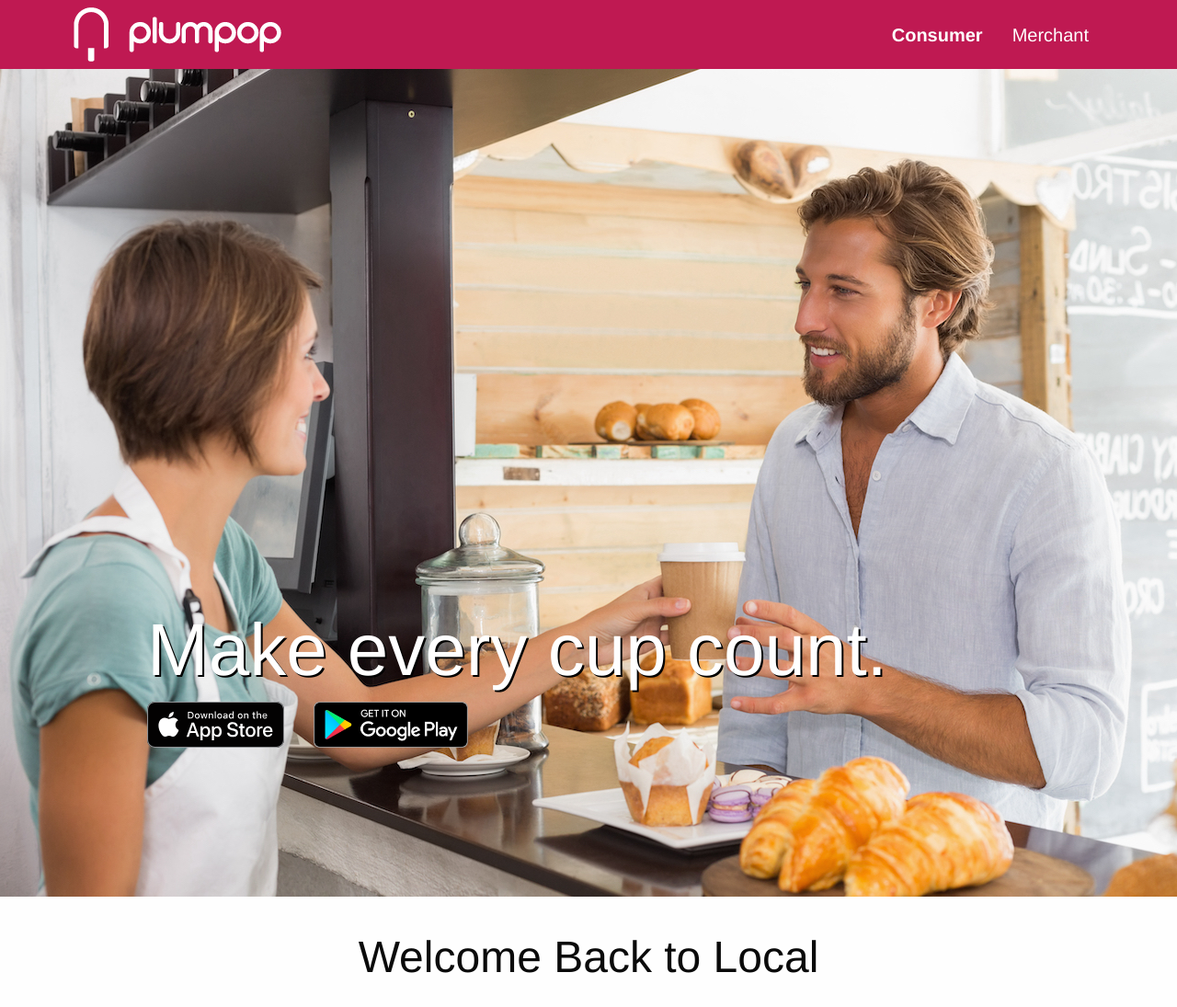
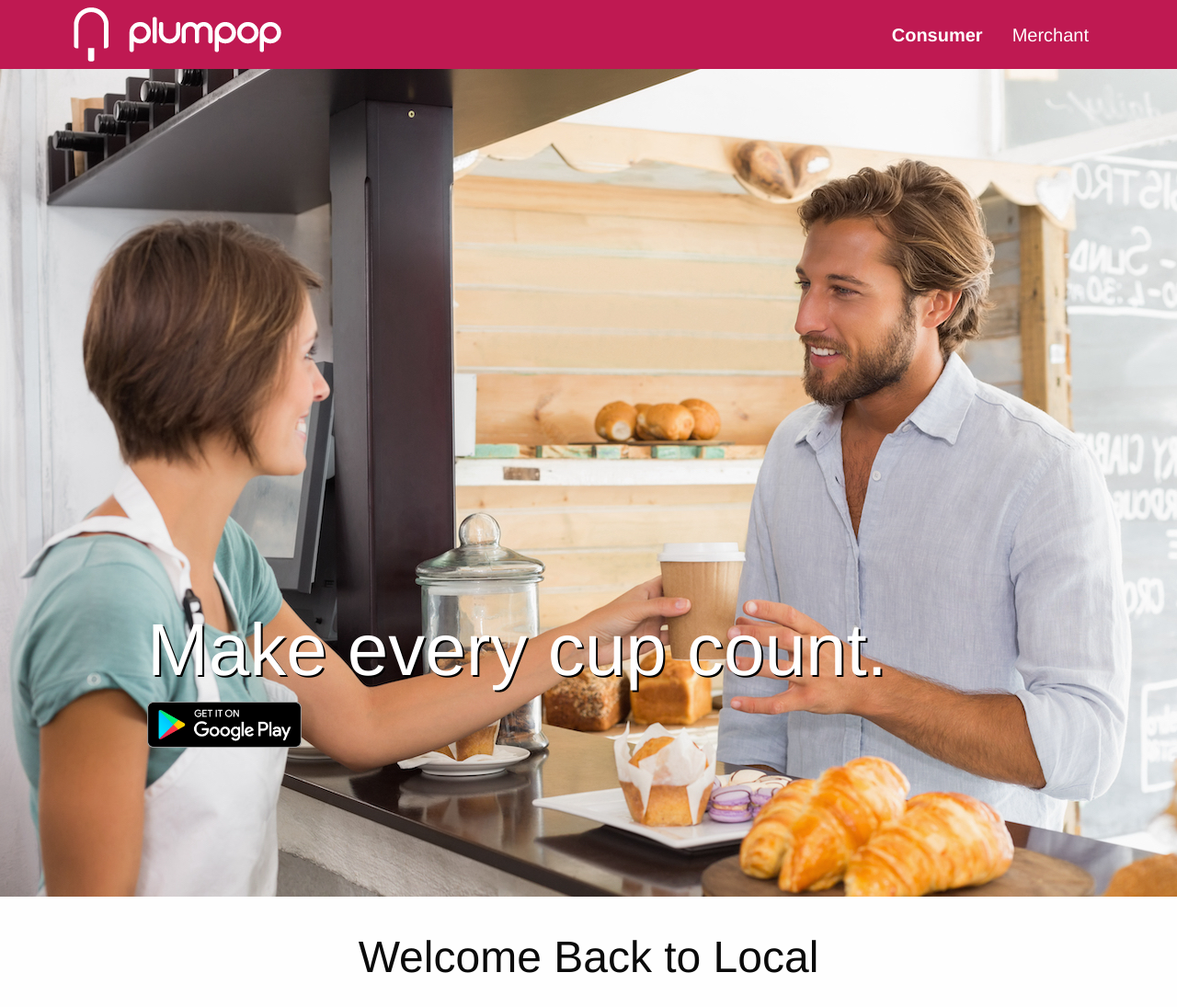
Before and after one commit to PlumPop/website, a plain HTML site: page index.html in a window 1280 px wide. Shown: the top 1095 px of the page at 92% size. Drawn offline with Linux system fonts and the light colour scheme.

Commit message:
Removed the Apple app store buttons. Updated the Google Play store URL.

```diff
--- a/index.html
+++ b/index.html
@@ -88,14 +88,6 @@
             </div>
             <div class="cell show-for-medium">
                 <div class="grid-x">
-                    <div class="cell shrink download-app-medium-container">
-                        <a id="download-ios-app-medium">
-                            <img src="img/consumer/download/download_on_the_app_store.svg"
-                                 width="149"
-                                 height="50"
-                                 alt="Download on the App Store Button">
-                        </a>
-                    </div>
                     <div class="cell shrink download-app-medium-container">
                         <a id="download-android-app-medium">
                             <img src="img/consumer/download/get_it_on_google_play_564x168.png"
--- a/js/index.js
+++ b/js/index.js
@@ -1,18 +1,12 @@
-const IOS_USER_AGENT_REGEX = /ipad|iphone|ipod/i;
-const PLUMPOP_APP_STORE_URL = "";
-
 const ANDROID_USER_AGENT_REGEX = /android/i;
-const PLUMPOP_GOOGLE_PLAY_URL = "";
+const PLUMPOP_GOOGLE_PLAY_URL = "https://play.google.com/store/apps/details?id=com.plumpop.android.consumer";
 
 function initDownloadAppButtonSmallScreen() {
     let showButton = false;
     const downloadAppButton = document.querySelector("a.download-app-small");
 
     const userAgent = navigator.userAgent || navigator.vendor || window.opera;
-    if (IOS_USER_AGENT_REGEX.test(userAgent) && !window.MSStream) {
-        downloadAppButton.href = PLUMPOP_APP_STORE_URL;
-        showButton = true;
-    } else if (ANDROID_USER_AGENT_REGEX.test(userAgent)) {
+    if (ANDROID_USER_AGENT_REGEX.test(userAgent)) {
         downloadAppButton.href = PLUMPOP_GOOGLE_PLAY_URL;
         showButton = true;
     }
@@ -23,9 +17,6 @@ function initDownloadAppButtonSmallScreen() {
 }
 
 function initDownloadAppButtonsMediumScreen() {
-    const downloadIOSAppButton = document.querySelector("a#download-ios-app-medium");
-    downloadIOSAppButton.href = PLUMPOP_APP_STORE_URL;
-
     const downloadAndroidAppButton = document.querySelector("a#download-android-app-medium");
     downloadAndroidAppButton.href = PLUMPOP_GOOGLE_PLAY_URL;
 }
```
